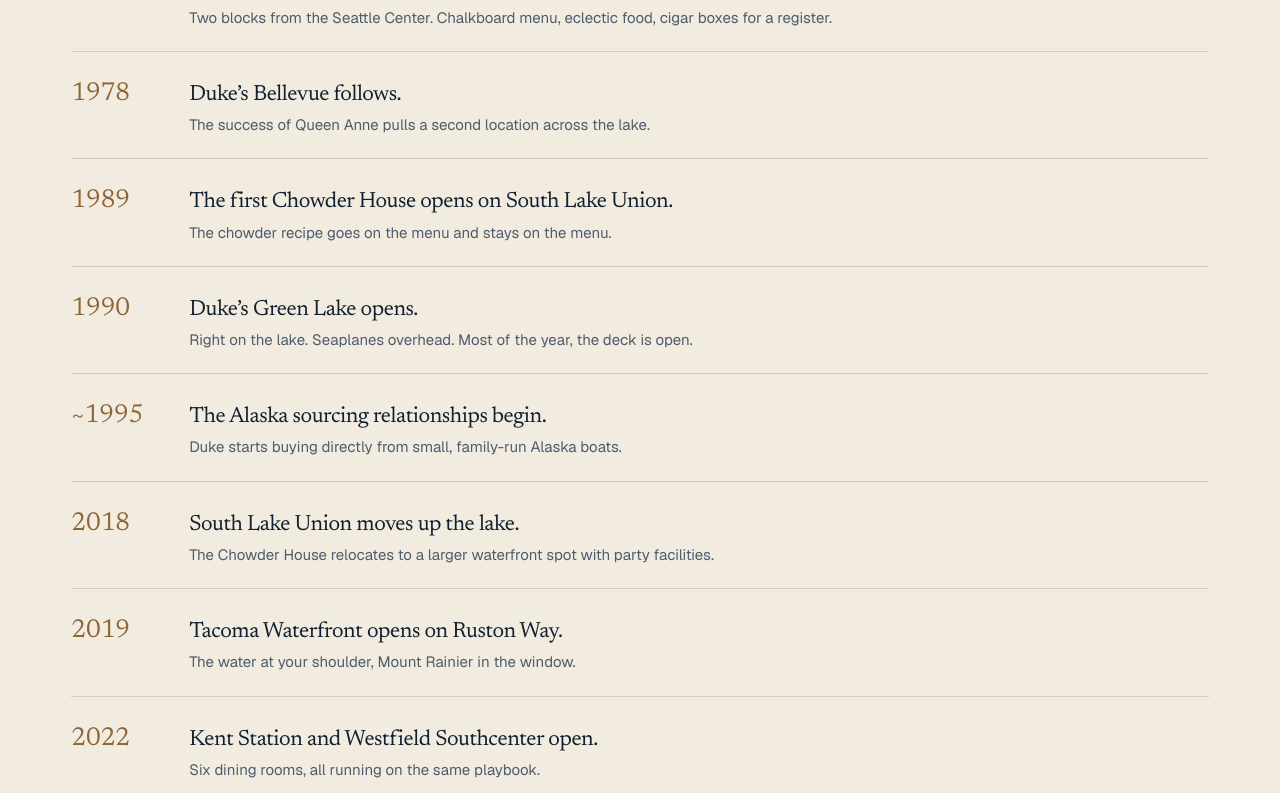
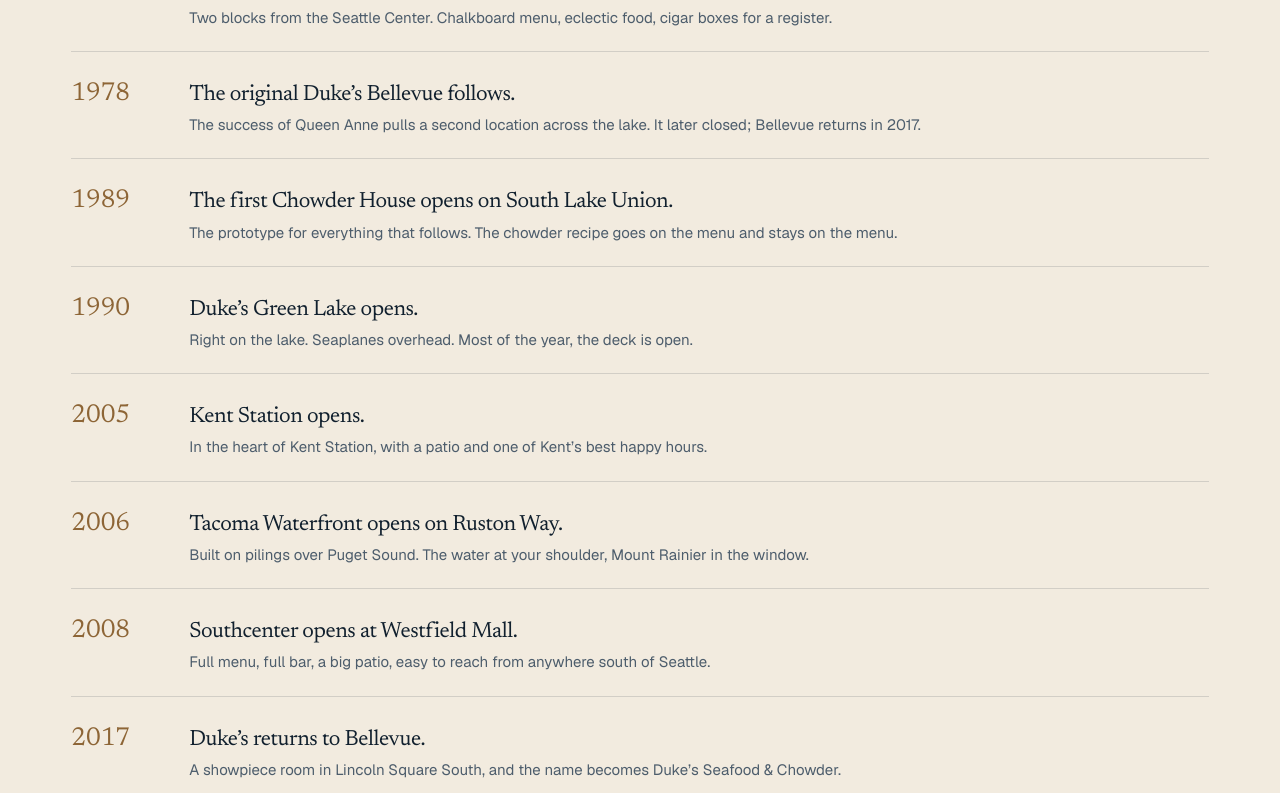
Before and after one commit to alexdeleon1986/dukes-seafood-mockup, a Next.js app: page /our-story in a window 1280 px wide. Shown: the part 3887-4680 px from the top of the page. Built offline with nearby package versions, Linux system fonts and the light colour scheme; no server answers.

Commit message:
Update page.js

```diff
--- a/app/our-story/page.js
+++ b/app/our-story/page.js
@@ -6,19 +6,20 @@
 
 const PEOPLE = [
   { name: 'Duke Moscrip', role: 'Founder', photo: '/images/duke-portrait-2015.jpg', bio: 'Opened the original Duke\u2019s on Queen Anne in 1977. Still flies to Alaska to vet the boats, still runs taste tests in the kitchen, still writes most of the company\u2019s blog posts himself.', pos: 'center top' },
-  { name: 'John Moscrip', role: "President · Duke\u2019s Son", photo: '/images/duke-john-bar.jpg', bio: 'Took over running the company. Day-to-day operations, sourcing relationships, the foundation work. Wrote the announcement of the Saving Salmon Foundation in 2025.', pos: '85% center' },
+  { name: 'John Moscrip', role: "President · Duke\u2019s Son", photo: '/images/duke-john-bar.jpg', bio: 'Took over running the company. Day-to-day operations, sourcing relationships, the foundation work. Helped launch the Dukes Damsel on a Train Foundation in 2025.', pos: '85% center' },
   { name: 'Alan Caraco', role: 'Executive Chef', photo: '/images/alan-caraco.jpg', bio: 'Runs the kitchens across all six restaurants. Develops the seasonal menu alongside Chef Bill\u2019s specials. Believes a deviled egg without crab on top is a missed opportunity.', pos: 'center' },
 ];
 
 const TIMELINE = [
   ['1977', "Duke\u2019s Bar & Grill opens on Queen Anne.", 'Two blocks from the Seattle Center. Chalkboard menu, eclectic food, cigar boxes for a register.'],
-  ['1978', "Duke\u2019s Bellevue follows.", 'The success of Queen Anne pulls a second location across the lake.'],
-  ['1989', 'The first Chowder House opens on South Lake Union.', 'The chowder recipe goes on the menu and stays on the menu.'],
+  ['1978', "The original Duke\u2019s Bellevue follows.", 'The success of Queen Anne pulls a second location across the lake. It later closed; Bellevue returns in 2017.'],
+  ['1989', 'The first Chowder House opens on South Lake Union.', 'The prototype for everything that follows. The chowder recipe goes on the menu and stays on the menu.'],
   ['1990', "Duke\u2019s Green Lake opens.", 'Right on the lake. Seaplanes overhead. Most of the year, the deck is open.'],
-  ['~1995', 'The Alaska sourcing relationships begin.', 'Duke starts buying directly from small, family-run Alaska boats.'],
-  ['2018', 'South Lake Union moves up the lake.', 'The Chowder House relocates to a larger waterfront spot with party facilities.'],
-  ['2019', 'Tacoma Waterfront opens on Ruston Way.', 'The water at your shoulder, Mount Rainier in the window.'],
-  ['2022', 'Kent Station and Westfield Southcenter open.', 'Six dining rooms, all running on the same playbook.'],
+  ['2005', 'Kent Station opens.', 'In the heart of Kent Station, with a patio and one of Kent\u2019s best happy hours.'],
+  ['2006', 'Tacoma Waterfront opens on Ruston Way.', 'Built on pilings over Puget Sound. The water at your shoulder, Mount Rainier in the window.'],
+  ['2008', 'Southcenter opens at Westfield Mall.', 'Full menu, full bar, a big patio, easy to reach from anywhere south of Seattle.'],
+  ['2017', 'Duke\u2019s returns to Bellevue.', 'A showpiece room in Lincoln Square South, and the name becomes Duke\u2019s Seafood & Chowder.'],
+  ['2019', 'South Lake Union moves up the lake.', 'The Chowder House relocates to a larger second-floor waterfront spot, and Dockside at Duke\u2019s opens below it as the first event venue.'],
   ['2025', 'The Dukes Damsel on a Train Foundation launches.', 'A foundation to fund habitat restoration for wild Pacific salmon.'],
 ];
 
```
